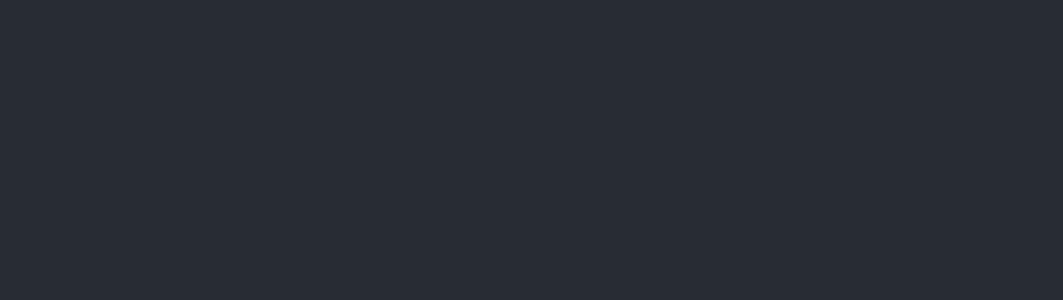
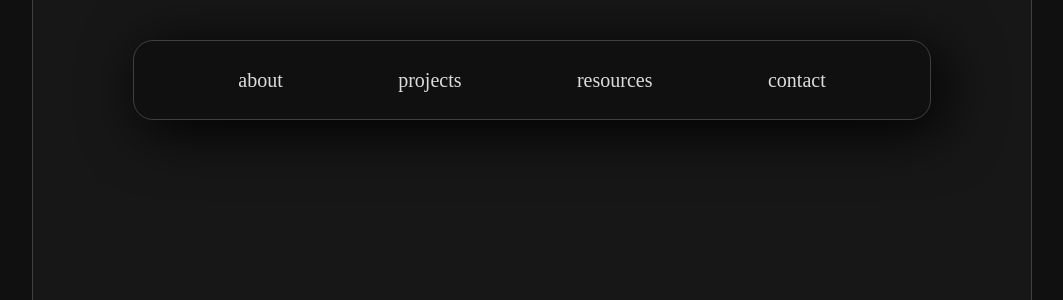
Before and after one commit to kainenw/portfolio_v2, a React (Create React App) app: page / in a window 1280 px wide. Shown: the top 300 px of the page, without its empty margins (108-1171 px from the left). Built offline with nearby package versions, Linux system fonts and the light colour scheme.

Commit message:
change icon & style, make header, basic page logic

```diff
--- a/src/App/App.css
+++ b/src/App/App.css
@@ -1,38 +1,16 @@
+html {
+  background-color: #101010;
+}
+
 .App {
+  background-color: #171717;
+
+  margin: 0 auto;
+  max-width: 1000px;
+  min-width: 500px;
+  height: 100vh;
+
+  border-left: 1px solid #404040;
+  border-right: 1px solid #404040;
   text-align: center;
 }
-
-.App-logo {
-  height: 40vmin;
-  pointer-events: none;
-}
-
-@media (prefers-reduced-motion: no-preference) {
-  .App-logo {
-    animation: App-logo-spin infinite 20s linear;
-  }
-}
-
-.App-header {
-  background-color: #282c34;
-  min-height: 100vh;
-  display: flex;
-  flex-direction: column;
-  align-items: center;
-  justify-content: center;
-  font-size: calc(10px + 2vmin);
-  color: white;
-}
-
-.App-link {
-  color: #61dafb;
-}
-
-@keyframes App-logo-spin {
-  from {
-    transform: rotate(0deg);
-  }
-  to {
-    transform: rotate(360deg);
-  }
-}
--- a/src/App/App.js
+++ b/src/App/App.js
@@ -1,10 +1,10 @@
 import './App.css';
+import Header from '../Header/Header'
 
 function App() {
   return (
     <div className="App">
-      <header className="App-header">
-      </header>
+      <Header />
     </div>
   );
 }
--- /dev/null
+++ b/src/Header/Header.css
@@ -0,0 +1,35 @@
+.App-header {
+  position: relative;
+  top: 5%;
+  margin: 0 auto;
+  max-width: 80%;
+  min-height: 10%;
+  min-width: 80%;
+  border: 1px solid #404040;
+  border-radius: 20px;
+  box-shadow: 10px 10px 60px black;
+  font-size: calc(10px + 2vmin);
+
+  background-color: #101010;
+  display: flex;
+  flex-direction: row;
+  justify-content: space-evenly;
+  align-items: center;
+}
+
+.App-header nav {
+  padding: .25em .5em;
+}
+
+.App-header nav:not(.active) {
+  cursor: pointer;
+  border: 1px solid #101010;
+  border-radius: 12.5px;
+}
+
+.App-header nav.active {
+  border: 1px solid #404040;
+  background-color:#171717;
+  border-radius: 12.5px;
+  box-shadow: inset 1.5px 1.5px 3px black;
+}
--- /dev/null
+++ b/src/Header/Header.js
@@ -0,0 +1,25 @@
+import { useState } from "react";
+import "./Header.css";
+/* import "./HeaderStyles" */
+
+function Header() {
+  const [page, setPage] = useState(null);
+
+  const handleClick = (e) => {
+    page && page.classList.remove("active");
+    setPage(e.target);
+    e.target.classList.add("active");
+  };
+
+  return (
+    <header className="App-header">
+      <nav onClick={handleClick}>about</nav>
+      {/*<nav onClick={handleClick}>blog</nav>*/}
+      <nav onClick={handleClick}>projects</nav>
+      <nav onClick={handleClick}>resources</nav>
+      <nav onClick={handleClick}>contact</nav>
+    </header>
+  );
+}
+
+export default Header;
--- a/src/index.css
+++ b/src/index.css
@@ -1,13 +1,7 @@
-body {
+* {
+  box-sizing: border-box;
   margin: 0;
-  font-family: -apple-system, BlinkMacSystemFont, 'Segoe UI', 'Roboto', 'Oxygen',
-    'Ubuntu', 'Cantarell', 'Fira Sans', 'Droid Sans', 'Helvetica Neue',
-    sans-serif;
-  -webkit-font-smoothing: antialiased;
-  -moz-osx-font-smoothing: grayscale;
+  font-size: 20px;
+  color: #DDDDDD;
+  font-family: 'nunito sans', 'avenir', 'sans serif';
 }
-
-code {
-  font-family: source-code-pro, Menlo, Monaco, Consolas, 'Courier New',
-    monospace;
-}
```
Also changed, not shown: src/Header/HeaderStyles.js (added).
